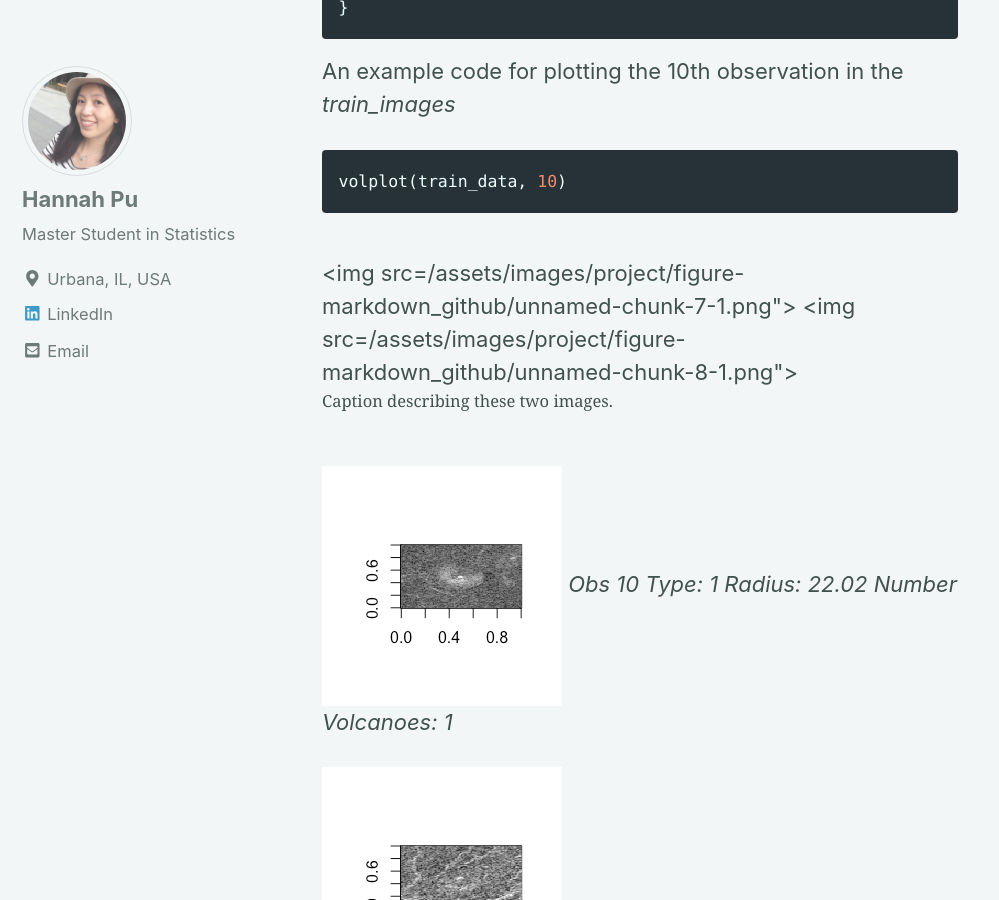
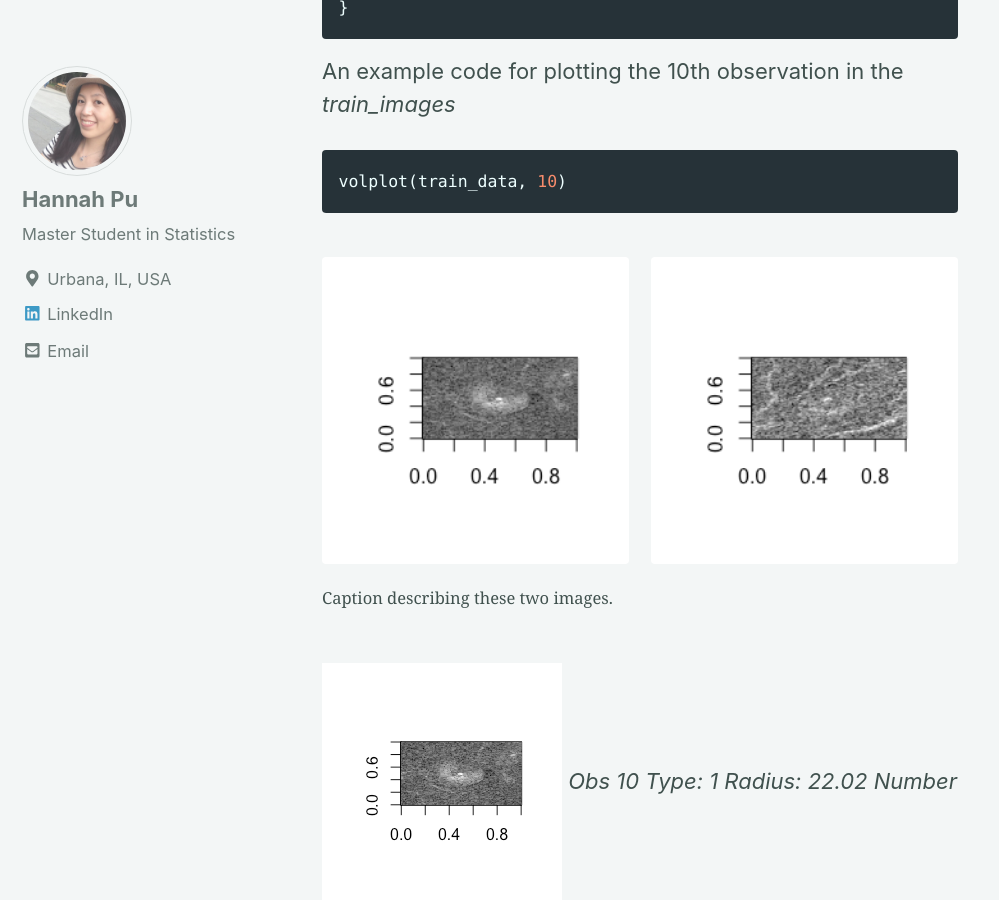
Before and after one commit to hannahpu/hannahpu.github.io, a Jekyll site: the page built from _posts/2018-12-24-project432.md, in a window 1280 px wide and 900 px high, scrolled down 7178 px. Shown: the whole window, without its empty margins (0-999 px from the left). Built offline with Jekyll 4.4.1, drawn with Linux system fonts in a browser that asks for light colours; cached includes are drawn as plain includes; nearby versions of some CDN libraries.

Commit message:
Update 2018-12-24-project432.md

````diff
--- a/_posts/2018-12-24-project432.md
+++ b/_posts/2018-12-24-project432.md
@@ -144,8 +144,8 @@ volplot(train_data, 10)
 ```
 
 <figure class="half">
-<img src=/assets/images/project/figure-markdown_github/unnamed-chunk-7-1.png">
-<img src=/assets/images/project/figure-markdown_github/unnamed-chunk-8-1.png">
+<img src="/assets/images/project/figure-markdown_github/unnamed-chunk-7-1.png">
+<img src="/assets/images/project/figure-markdown_github/unnamed-chunk-8-1.png">
 <figcaption>Caption describing these two images.</figcaption>
 </figure>
 
````
